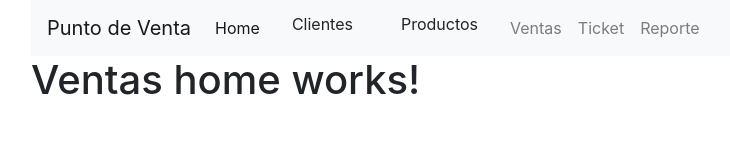
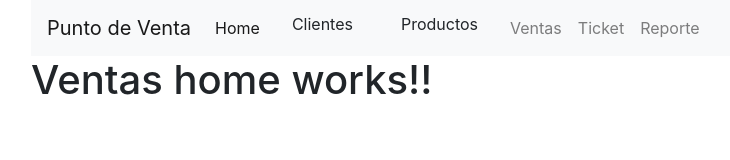
Before and after one commit to RichardHdezS/TPW_I_PuntoDeVenta, an Angular app: page /ventas in a window 1280 px wide. Shown: the top 160 px of the page, without its empty margins (54-784 px from the left). Built offline with nearby package versions, Linux system fonts and the light colour scheme.

Commit message:
Iniciamos la rama-ventas

```diff
--- a/src/app/pages/ventas/home/home.component.html
+++ b/src/app/pages/ventas/home/home.component.html
@@ -1 +1 @@
-<h1>Ventas home works!</h1>
+<h1>Ventas home works!!</h1>
```
